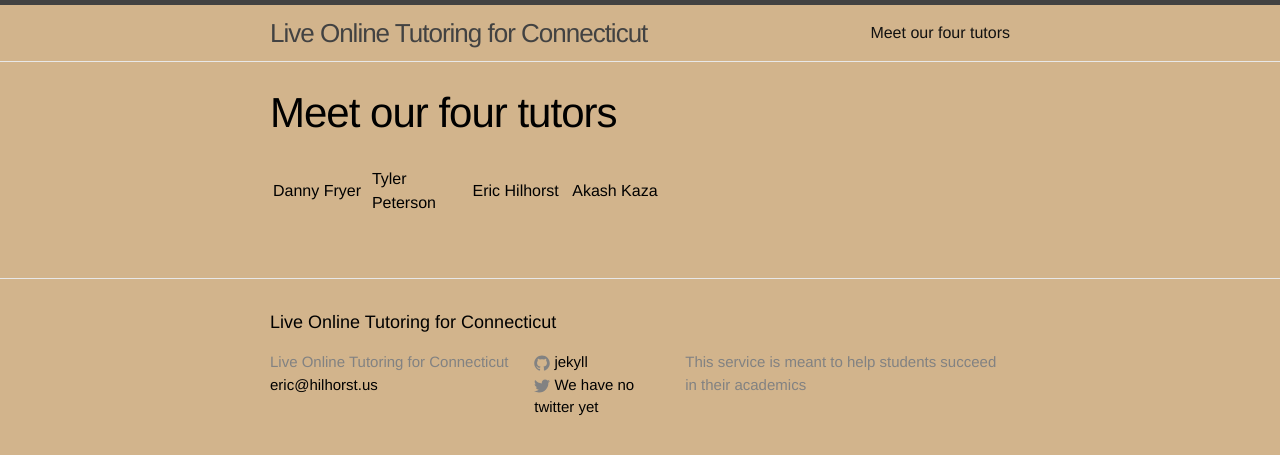
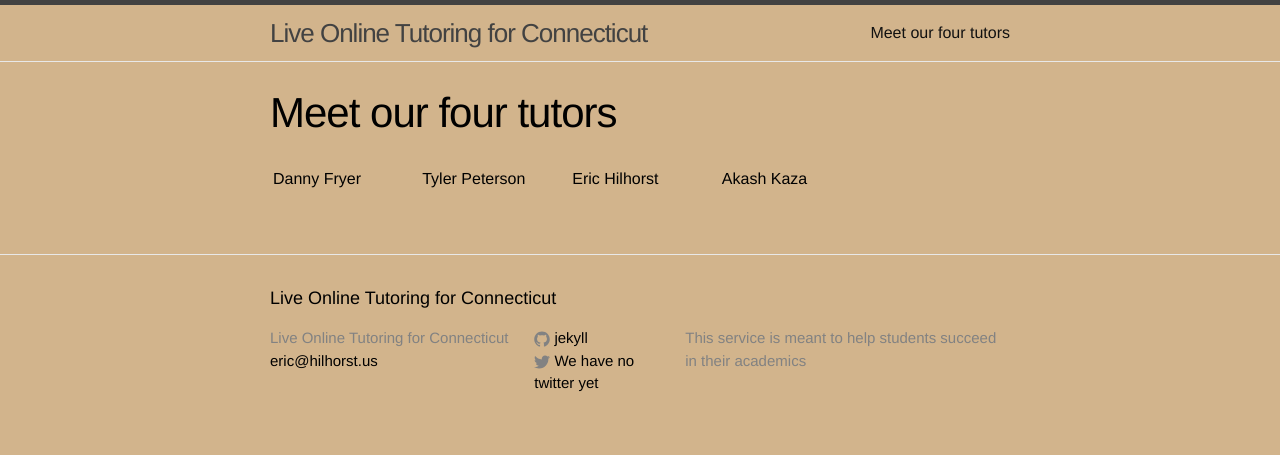
Before and after one commit to pepe454/pepe454.github.io, a Jekyll site: the page built from about.md, in a window 1280 px wide. Shown: the top 455 px of the page. Built offline with Jekyll 4.4.1, drawn with Linux system fonts in a browser that asks for light colours.

Commit message:
Update about.md

```diff
--- a/about.md
+++ b/about.md
@@ -5,11 +5,11 @@ permalink: /about/
 ---
 <table class= "Table1">
 
-<table width= "400">
+<table width= "600">
   <tr>
-    <td width="100" >Danny Fryer</td>
-    <td width="100">Tyler Peterson</td>
-    <td width="100">Eric Hilhorst</td>
-    <td width="100">Akash Kaza</td>
+    <td width="150" >Danny Fryer</td>
+    <td width="150">Tyler Peterson</td>
+    <td width="150">Eric Hilhorst</td>
+    <td width="150">Akash Kaza</td>
   </tr>
 </table>
```
